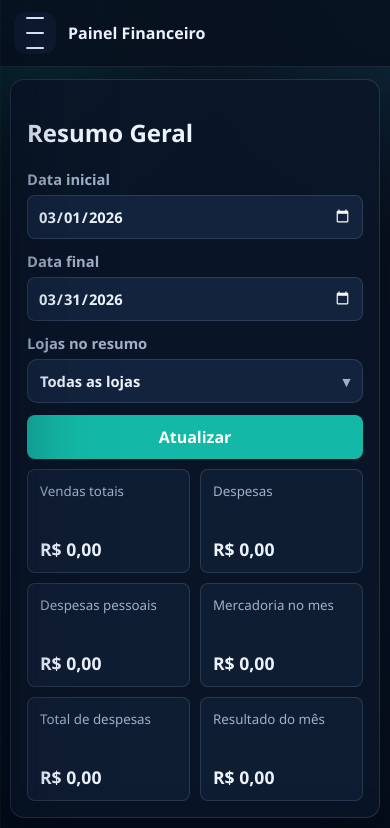
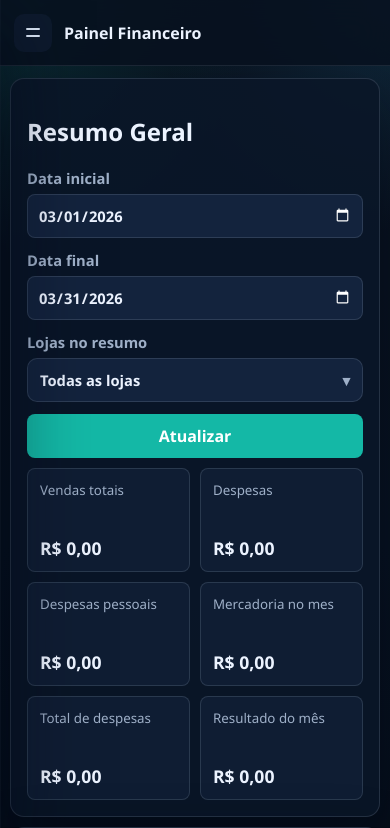
Before and after one commit to megonis/Make_10, a Flask app: page / in a window 390 px wide. Shown: the top 828 px of the page. Run offline with Flask 3, Linux system fonts and the light colour scheme; the visitor is signed in with stand-in values (Sample User, id 1).

Commit message:
feat: enhance mobile navigation and filter functionality; improve layout and responsiveness of entry forms

```diff
--- a/static/styles.css
+++ b/static/styles.css
@@ -762,6 +762,8 @@ body.modal-open {
 
 .summary-filter-field input {
   min-height: 44px;
+  width: 100%;
+  min-width: 0;
 }
 
 .summary-filter-button {
@@ -1155,21 +1157,26 @@ td {
   }
 
   .mobile-nav-toggle {
-    width: 42px;
-    height: 42px;
+    width: 38px;
+    height: 38px;
     padding: 0;
-    display: inline-grid;
-    place-items: center;
-    gap: 4px;
-    border-radius: 12px;
-    background: rgba(15, 28, 49, 0.92);
+    display: inline-flex;
+    align-items: center;
+    justify-content: center;
+    border-radius: 10px;
+    background: rgba(15, 28, 49, 0.8);
   }
 
-  .mobile-nav-toggle span {
-    width: 18px;
+  .mobile-nav-toggle-inner {
+    display: grid;
+    gap: 5px;
+  }
+
+  .mobile-nav-toggle-inner span {
+    width: 14px;
     height: 2px;
     border-radius: 999px;
-    background: #e5eefc;
+    background: #dbe7f7;
     display: block;
   }
 
@@ -1193,6 +1200,18 @@ td {
 
   .summary-filter-form {
     grid-template-columns: 1fr;
+  }
+
+  .summary-filter-field,
+  .summary-store-filter {
+    min-width: 0;
+  }
+
+  .summary-filter-field input,
+  .summary-filter-field select,
+  .store-filter-summary {
+    width: 100%;
+    min-width: 0;
   }
 
   .store-filter-panel {
--- a/templates/base.html
+++ b/templates/base.html
@@ -46,9 +46,10 @@
               aria-expanded="false"
               aria-label="Abrir menu"
             >
-              <span></span>
-              <span></span>
-              <span></span>
+              <span class="mobile-nav-toggle-inner">
+                <span></span>
+                <span></span>
+              </span>
             </button>
             <a href="{{ url_for('index') }}" class="mobile-topbar-title">Painel Financeiro</a>
           </div>
@@ -85,8 +86,16 @@
           const sidebar = document.getElementById("app-sidebar");
           const toggle = document.querySelector(".mobile-nav-toggle");
           const backdrop = document.querySelector(".sidebar-backdrop");
+          const closeOpenDropdowns = function (event) {
+            document.querySelectorAll(".store-filter-dropdown[open]").forEach(function (dropdown) {
+              if (!dropdown.contains(event.target)) {
+                dropdown.removeAttribute("open");
+              }
+            });
+          };
 
           if (!sidebar || !toggle || !backdrop) {
+            document.addEventListener("click", closeOpenDropdowns);
             return;
           }
 
@@ -123,6 +132,8 @@
               setOpen(false);
             }
           });
+
+          document.addEventListener("click", closeOpenDropdowns);
         })();
       </script>
     {% endif %}
```
Also changed, not shown: other parts of static/styles.css (+31 -0 lines).
